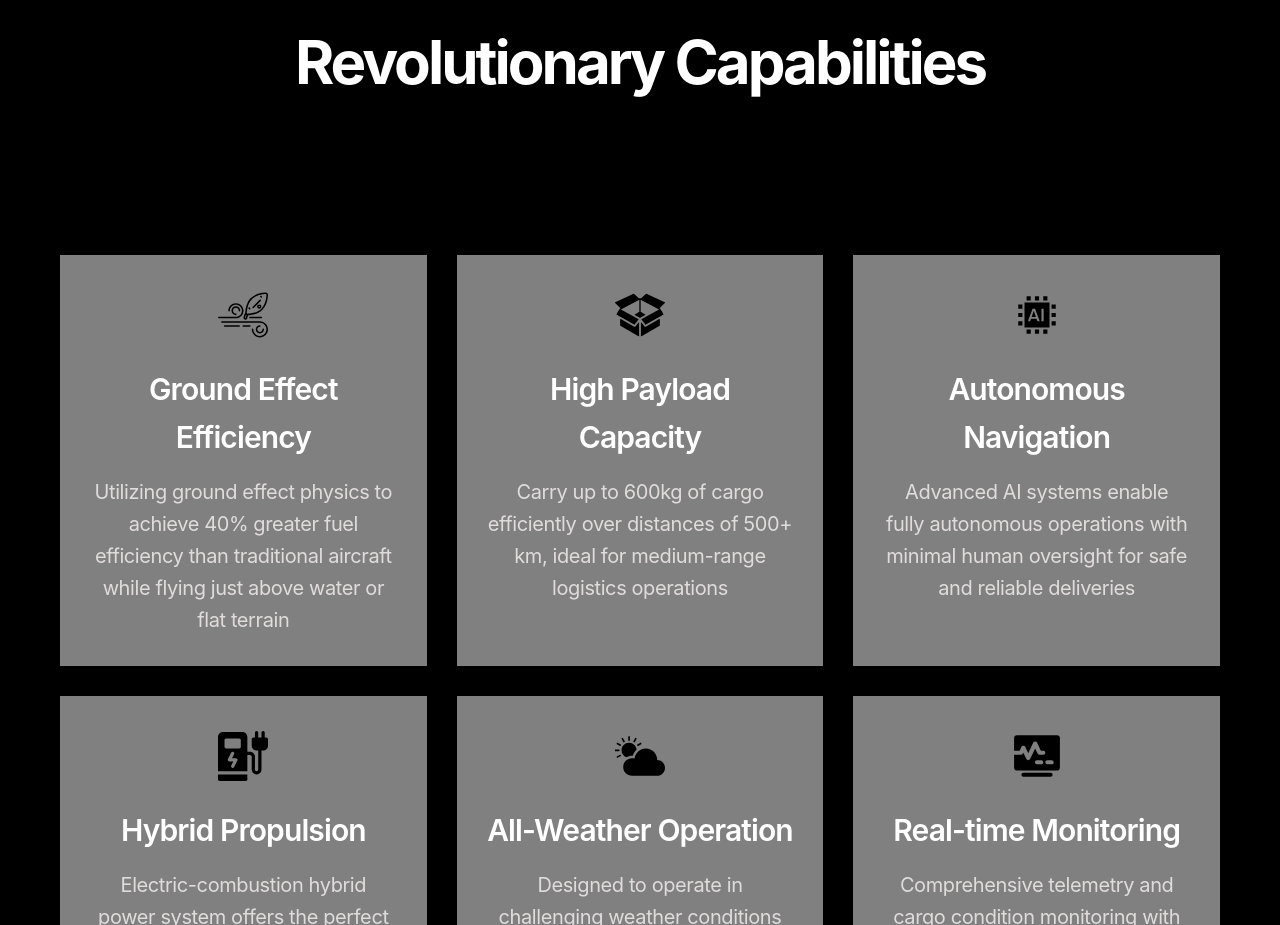
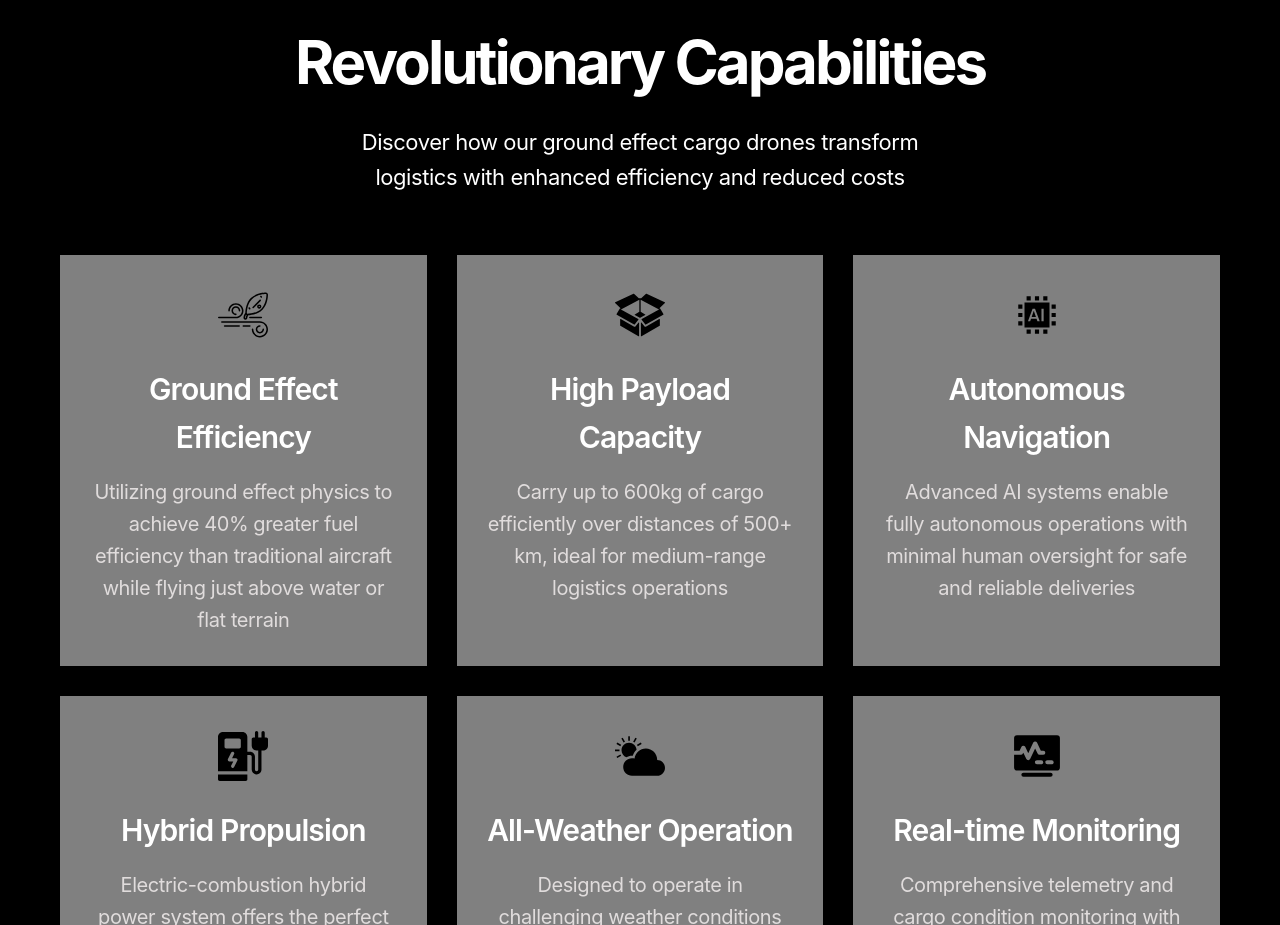
Before and after one commit to ArunSubraminion/Pangea, a plain HTML site: page index.html in a window 1280 px wide. Shown: the part 2080-3005 px from the top of the page. Drawn offline with Linux system fonts and the light colour scheme; files whose address does not match are found by name; a web font is replaced by a local one.

Commit message:
Update index.html

```diff
--- a/index.html
+++ b/index.html
@@ -1033,7 +1033,7 @@
     <div class="container">
         <div class="section-title">
             <h2>Revolutionary Capabilities</h2>
-            <p>Discover how our ground effect cargo drones transform logistics with enhanced efficiency and reduced costs</p>
+            <p style="color: white;">Discover how our ground effect cargo drones transform logistics with enhanced efficiency and reduced costs</p>
         </div>
         <div class="features-grid">
             <div class="feature-card">
```
